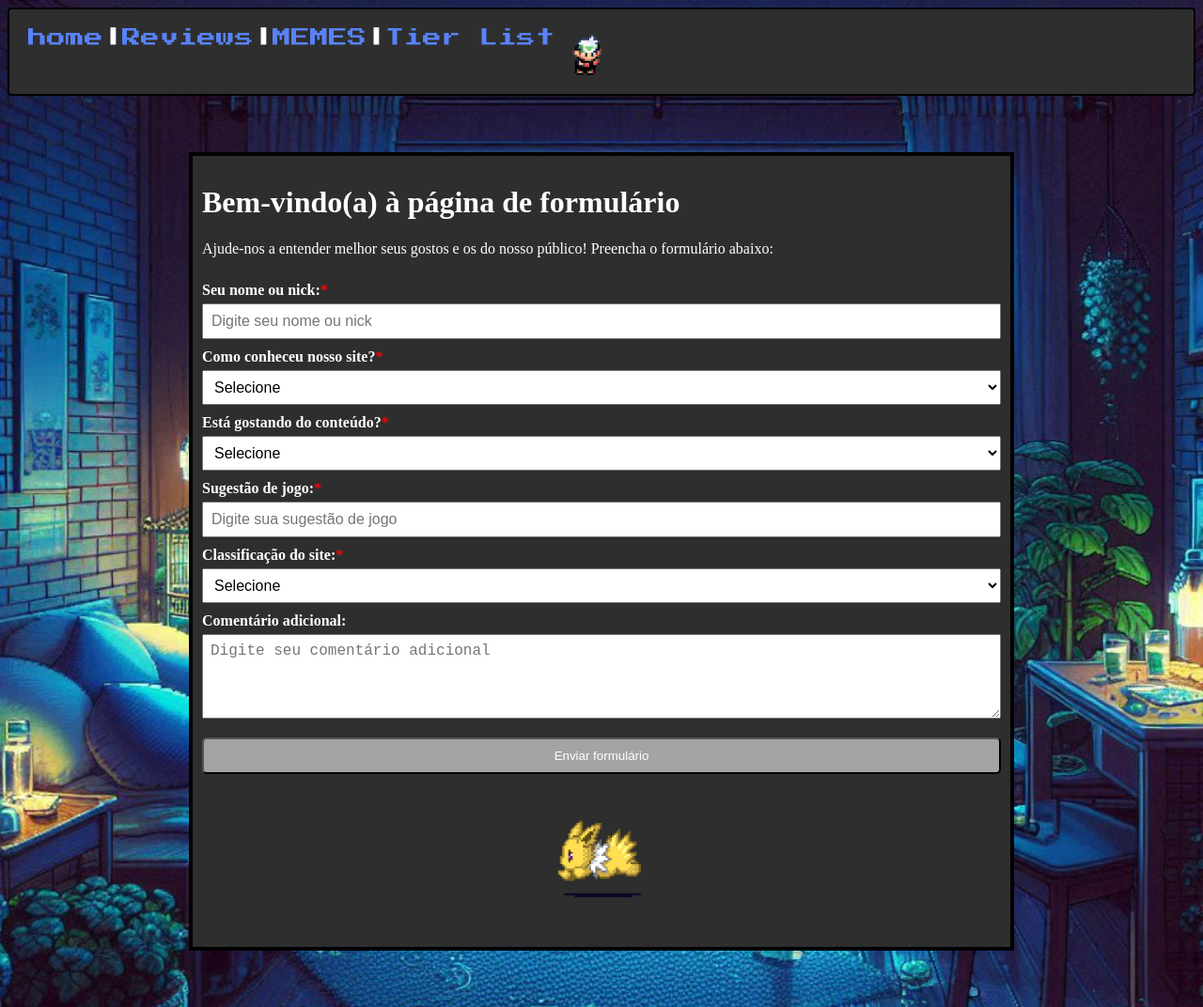
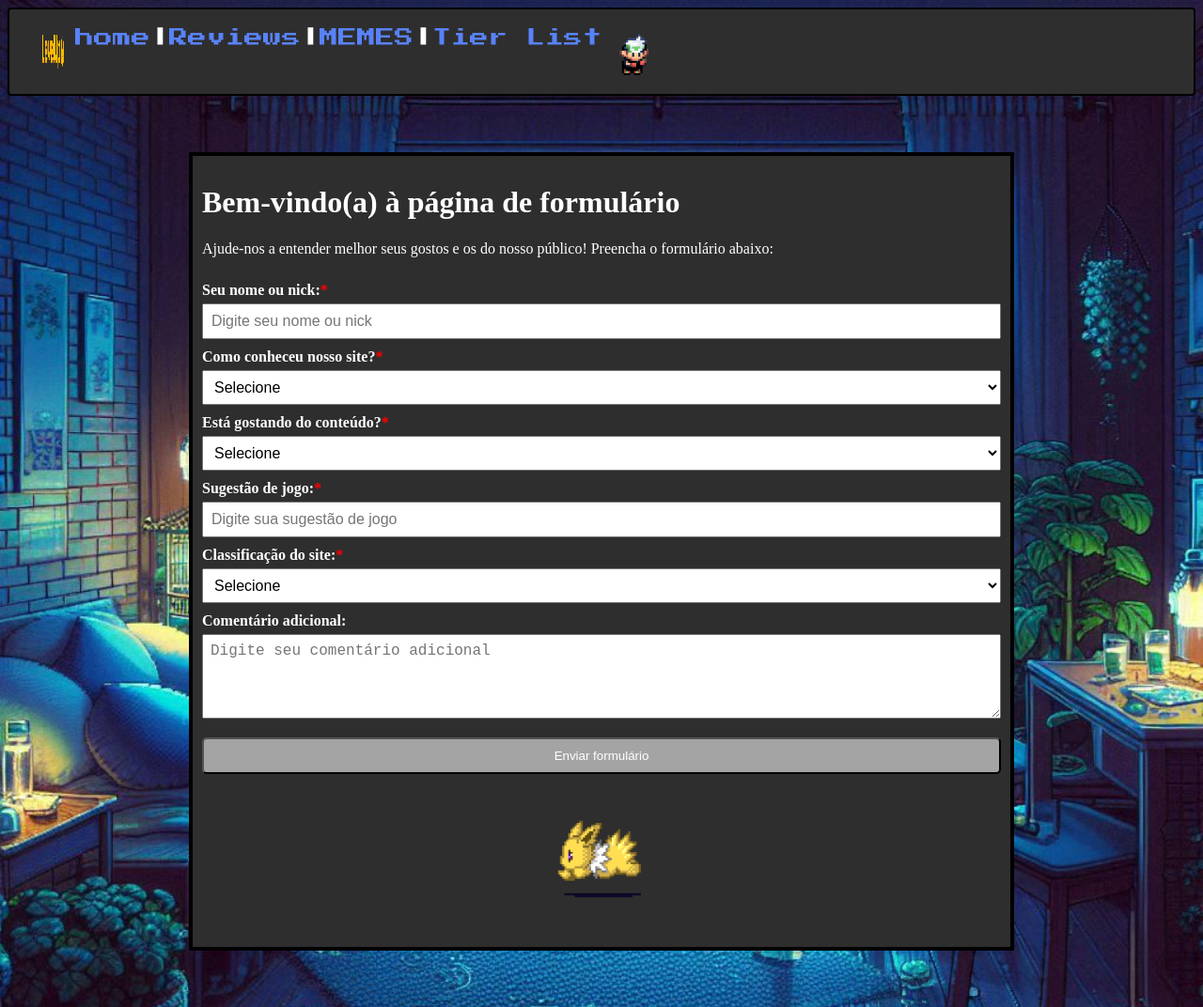
Before and after one commit to JoaoVictor019/LevelUp, a plain HTML site: page docs/formulários.html in a window 1280 px wide. Shown: the whole page at 94% size. Drawn offline with Linux system fonts and the light colour scheme.

Commit message:
Update formulários.html

```diff
--- a/docs/formulários.html
+++ b/docs/formulários.html
@@ -11,6 +11,7 @@
 
 <body>
     <div class="navegacao">
+        <img src="fundos/Logo LevelUp atualizada.png" width="50" height="50">
         <a href="index.html">home</a>
         <b>|</b>
         <a href="reviews.html">Reviews</a>
```
